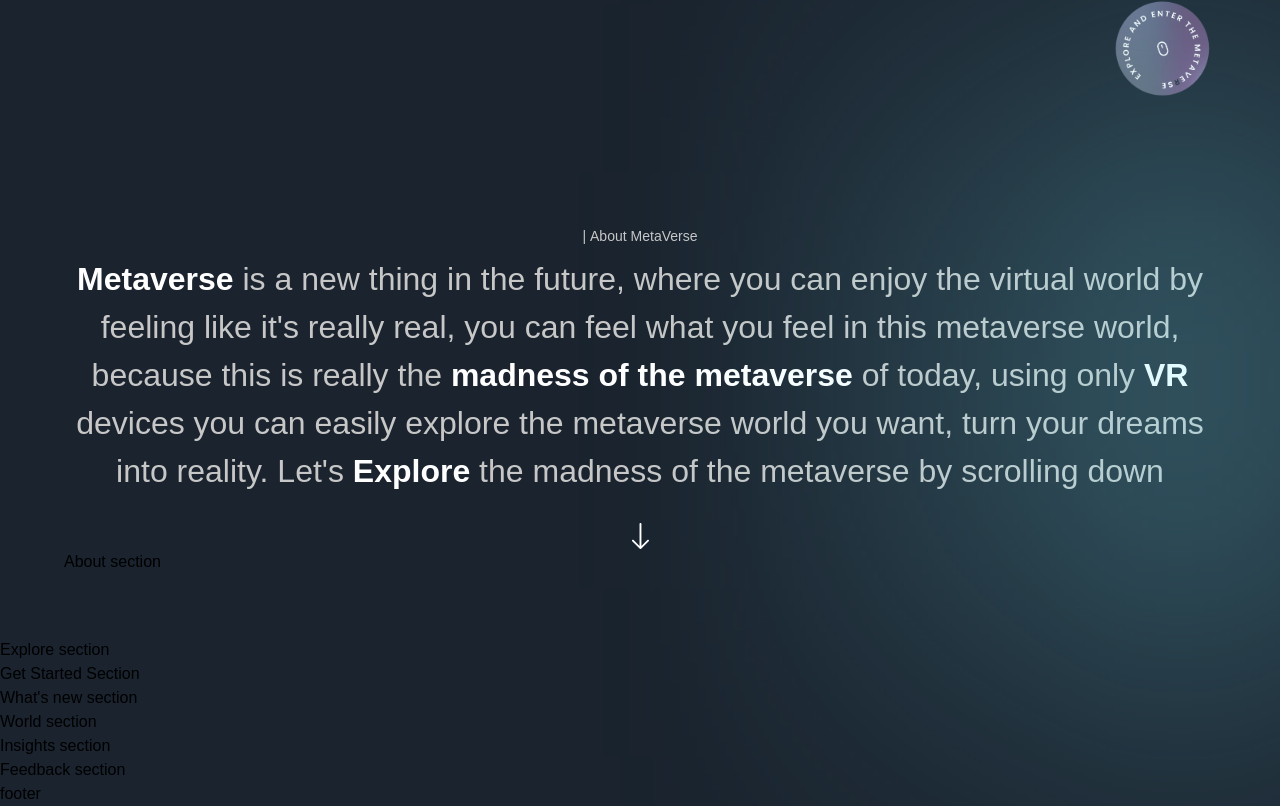
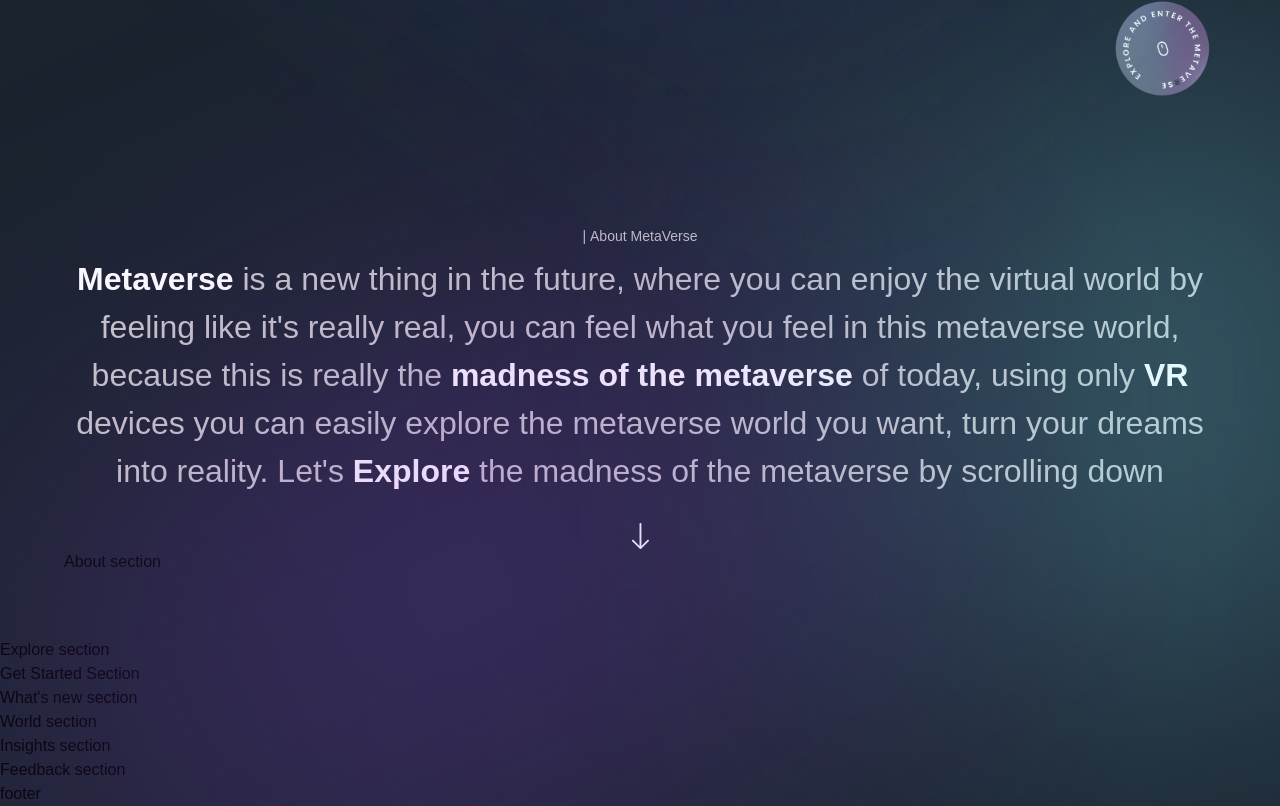
Before and after one commit to Chrstphr9/Meta-V, a Next.js app: page / in a window 1280 px wide. Shown: the part 1027-1833 px from the top of the page. Built offline with nearby package versions, Linux system fonts and the light colour scheme; a web font is replaced by a local one.

Commit message:
arranged gradient

```diff
--- a/app/page.js
+++ b/app/page.js
@@ -5,12 +5,22 @@ const Page = () => (
   <div className="bg-primary-black overflow-hidden">
     <Navbar />
     <Hero />
+    <div className="relative" >
       <About />
+      <div className="gradient-03 z-0"/>
       <Explore />
+    </div>
+    <div>
       <GetStarted />
+      <div className="gradient-04 z-0"/>
       <WhatsNew />
+    </div>
+    <div>
       <World />
+      <div className="gradient-04 z-0"/>
       <Insights />
+    </div>
+
     <Feedback />
     <Footer />
   </div>
```
Lines whose indentation alone changed are shown as unchanged.
